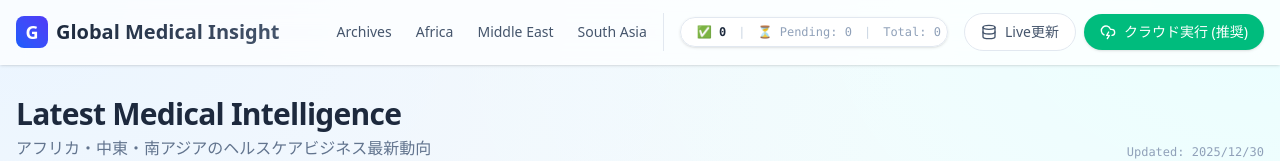
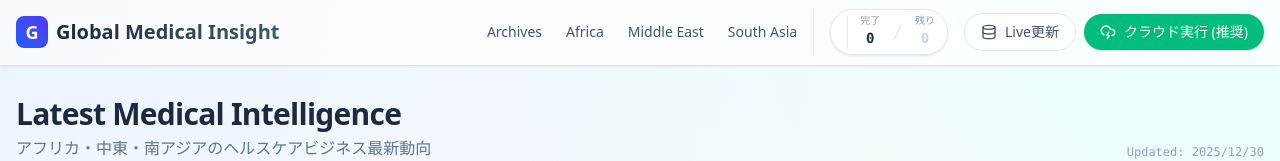
Before and after one commit to NinjaArmstrong/Global-Medical-Insight, a Next.js app: page / in a window 1280 px wide. Shown: the top 161 px of the page. Built offline with nearby package versions, Linux system fonts and the light colour scheme; no server answers; the database is empty.

Commit message:
Update admin dashboard with metrics and ETA

```diff
--- a/src/app/actions.ts
+++ b/src/app/actions.ts
@@ -119,10 +119,28 @@ export async function getArticleCounts() {
 
             // Batch Stats
             batchTotal: batchTotal ?? 0,
-            batchPending: batchPending ?? 0
+            batchPending: batchPending ?? 0,
+            estimatedCompletionTime: calculateEstimatedTime(batchPending ?? 0)
         };
     } catch (e) {
         console.error(e);
-        return { total: 0, pending: 0, processed: 0, batchTotal: 0, batchPending: 0 };
+        return { total: 0, pending: 0, processed: 0, batchTotal: 0, batchPending: 0, estimatedCompletionTime: '--:--' };
     }
 }
+
+function calculateEstimatedTime(pendingCount: number): string {
+    if (pendingCount <= 0) return '完了';
+
+    // Assume ~12 seconds per article (processing + throttling)
+    const secondsPerArticle = 12;
+    const totalSeconds = pendingCount * secondsPerArticle;
+
+    const now = new Date();
+    const completionTime = new Date(now.getTime() + totalSeconds * 1000);
+
+    // Format to HH:MM
+    return completionTime.toLocaleTimeString('ja-JP', {
+        hour: '2-digit',
+        minute: '2-digit'
+    });
+}
--- a/src/components/ProcessStatus.tsx
+++ b/src/components/ProcessStatus.tsx
@@ -11,7 +11,8 @@ export function ProcessStatus() {
         pending: number,
         processed: number,
         batchTotal?: number,
-        batchPending?: number
+        batchPending?: number,
+        estimatedCompletionTime?: string
     } | null>(null);
 
     useEffect(() => {
@@ -36,33 +37,52 @@ export function ProcessStatus() {
     const percent = Math.round((batchProcessed / batchTotal) * 100);
 
     return (
-        <div className="flex items-center gap-4 bg-white/80 backdrop-blur border border-slate-200 rounded-full pl-4 pr-1.5 py-1.5 text-xs font-mono text-slate-600 shadow-sm mr-4">
+        <div className="flex items-center gap-4 bg-white/80 backdrop-blur border border-slate-200 rounded-full pl-4 pr-3 py-1.5 text-xs font-mono text-slate-600 shadow-sm mr-4">
 
             {/* Progress Bar (Only show if active batch exists) */}
             {(counts.batchPending ?? 0) > 0 && (
                 <div className="flex items-center gap-2 mr-2">
-                    <div className="w-20 h-2 bg-slate-100 rounded-full overflow-hidden">
+                    <div className="w-16 h-1.5 bg-slate-100 rounded-full overflow-hidden">
                         <div
                             className="h-full bg-blue-500 transition-all duration-500 ease-out"
                             style={{ width: `${percent}%` }}
                         />
                     </div>
-                    <span className="font-bold text-blue-600">{percent}%</span>
+                    <span className="font-bold text-blue-600 min-w-[3ch] text-right">{percent}%</span>
                 </div>
             )}
 
-            <div className="flex items-center gap-3">
-                <span title="処理完了記事数">
-                    ✅ <span className="font-bold text-slate-800">{counts.processed}</span>
-                </span>
-                <span className="text-slate-300">|</span>
-                <span title="処理待ち記事数" className={counts.pending > 0 ? 'text-amber-600 font-bold' : 'text-slate-400'}>
-                    ⏳ Pending: {counts.pending}
-                </span>
-                <span className="text-slate-300 hidden md:inline">|</span>
-                <span className="text-slate-400 hidden md:inline">
-                    Total: {counts.total}
-                </span>
+            <div className="flex items-center gap-3 border-l border-slate-200 pl-3">
+                {/* 完了数 */}
+                <div className="flex flex-col items-center leading-none">
+                    <span className="text-[10px] text-slate-400 mb-0.5">完了</span>
+                    <span className="font-bold text-slate-800 text-sm">
+                        {batchProcessed}
+                    </span>
+                </div>
+
+                <span className="text-slate-200 text-lg font-thin">/</span>
+
+                {/* 処理中（残り） */}
+                <div className="flex flex-col items-center leading-none">
+                    <span className="text-[10px] text-slate-400 mb-0.5">残り</span>
+                    <span className={`font-bold text-sm ${counts.batchPending! > 0 ? 'text-amber-600' : 'text-slate-300'}`}>
+                        {counts.batchPending}
+                    </span>
+                </div>
+
+                {/* 完了予想 */}
+                {(counts.estimatedCompletionTime && counts.estimatedCompletionTime !== '完了') && (
+                    <>
+                        <span className="text-slate-200 text-lg font-thin">|</span>
+                        <div className="flex flex-col items-end leading-none min-w-[50px]">
+                            <span className="text-[10px] text-slate-400 mb-0.5">予想時刻</span>
+                            <span className="font-bold text-slate-700">
+                                {counts.estimatedCompletionTime}
+                            </span>
+                        </div>
+                    </>
+                )}
             </div>
         </div>
     );
```
